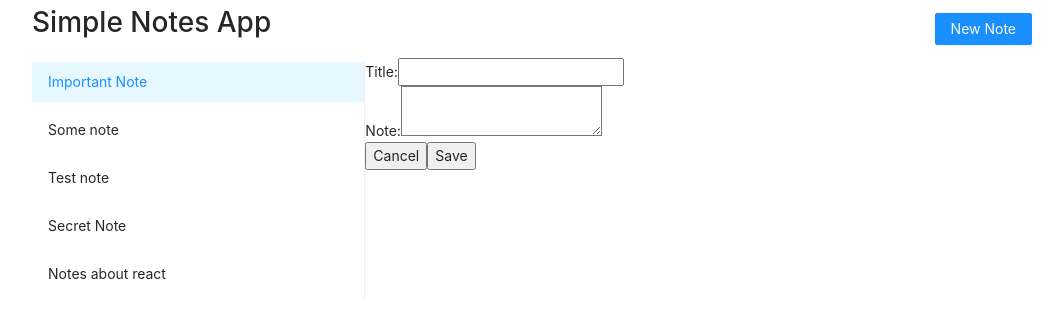
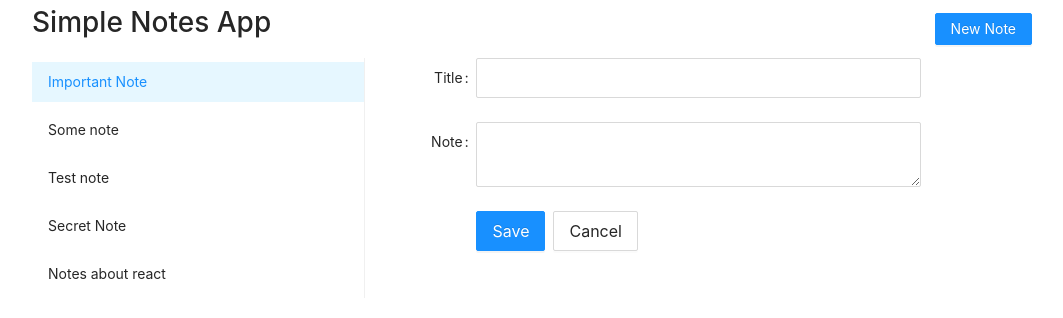
Before and after one commit to sitek94/simple-notes-app, a React (Create React App) app: page / in a window 1280 px wide. Shown: the top 318 px of the page, without its empty margins (108-1171 px from the left). Built offline with nearby package versions, Linux system fonts and the light colour scheme.

Commit message:
style the form

```diff
--- a/src/components/note-form.tsx
+++ b/src/components/note-form.tsx
@@ -1,9 +1,21 @@
-import { Note } from "../types"
+import styled from 'styled-components'
+
+import { Form, Input, Button as AntButton } from 'antd'
+import { Note } from '../types'
 
 interface Props {
   note: Note
   onSubmit: (note: Note) => void
   onCancel: () => void
+}
+
+const layout = {
+  labelCol: { span: 4 },
+  wrapperCol: { span: 16 },
+}
+
+const tailLayout = {
+  wrapperCol: { offset: 4, span: 16 },
 }
 
 function NoteForm({ note, onSubmit, onCancel }: Props) {
@@ -12,38 +24,35 @@ function NoteForm({ note, onSubmit, onCancel }: Props) {
   }
 
   return (
-    <form onSubmit={handleSubmit}>
-      <div>
-        <label>Title:</label>
-        <input
-          data-testid="input-title"
-          value={''}
-          onChange={() => {}}
-        />
-      </div>
-      <div>
-        <label>Note:</label>
-        <textarea
-          data-testid="input-text"
-          value={''}
-          onChange={() => {}}
-        />
-      </div>
-      <div>
-        <input
-          type="button"
+    <Form {...layout} size="large" onFinish={handleSubmit}>
+      <Form.Item label="Title" name="title">
+        <Input data-testid="input-title" />
+      </Form.Item>
+
+      <Form.Item label="Note" name="text">
+        <Input.TextArea data-testid="input-text" />
+      </Form.Item>
+
+      <Form.Item {...tailLayout}>
+        <Button type="primary" htmlType="submit" data-testid="save-note">
+          Save
+        </Button>
+
+        <Button
+          type="ghost"
+          htmlType="button"
           data-testid="cancel-note"
-          value="Cancel"
           onClick={onCancel}
-        />
-        <input
-          type="submit"
-          data-testid="save-note"
-          value="Save"
-        />
-      </div>
-    </form>
+        >
+          Cancel
+        </Button>
+      </Form.Item>
+    </Form>
   )
 }
 
+const Button = styled(AntButton)`
+  margin-right: 8px;
+`
+
 export { NoteForm }
```
